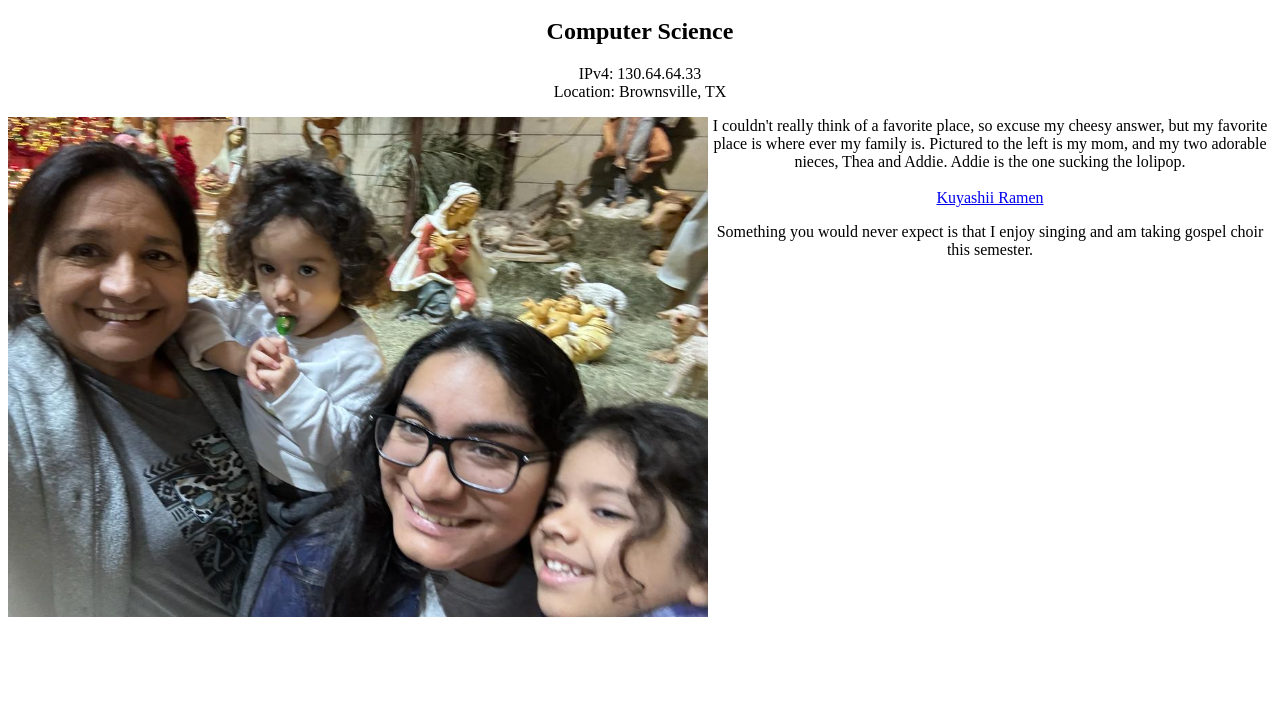
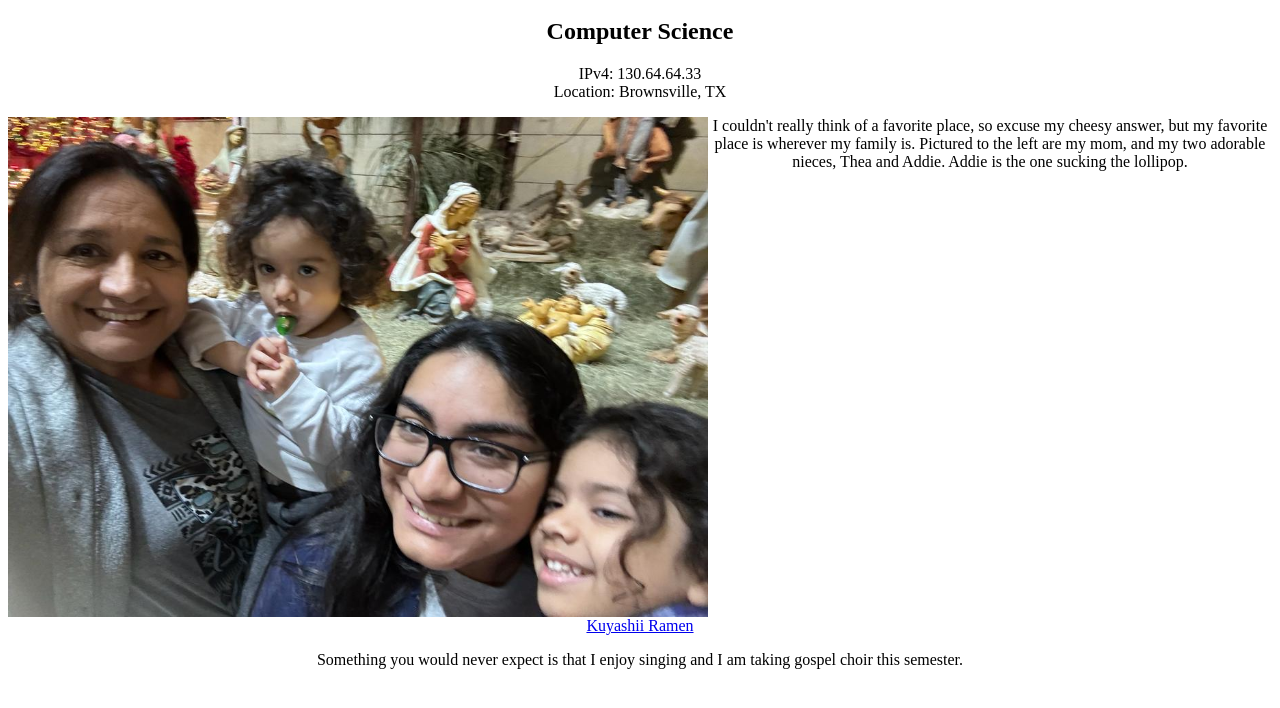
Before and after one commit to LAGarcia01/LAGarcia01.github.io, a plain HTML site: page index.html in a window 1280 px wide. Shown: the part 48-756 px from the top of the page. Drawn offline with Linux system fonts and the light colour scheme.

Commit message:
Update index.html
Added space after the description so that the remaining elements would be under the image. Also added target attribute to link so that it could open in new tab.

```diff
--- a/index.html
+++ b/index.html
@@ -10,23 +10,23 @@
             </p>
             <div>
                 <img style="float:left"
-            width="700"
-            height="500"
-            src="favorite_place.jpg"
-            alt="Favorite Place" />
+                width="700"
+                height="500"
+                src="favorite_place.jpg"
+                alt="Favorite Place" />
                 <label for="Description">
                     I couldn't really think of a favorite place, so excuse my
-                    cheesy answer, but my favorite place is where ever my family
-                    is. Pictured to the left is my mom, and my two adorable
-                    nieces, Thea and Addie. Addie is the one sucking the lolipop.
+                    cheesy answer, but my favorite place is wherever my family
+                    is. Pictured to the left are my mom, and my two adorable
+                    nieces, Thea and Addie. Addie is the one sucking the lollipop.
                 </label>
             </div>
-            <br>
-            <a href="https://www.kuyashiiramen.com/"> Kuyashii Ramen </a>
+            <br clear='all'>
+            <a href="https://www.kuyashiiramen.com/" target="_blank"> Kuyashii Ramen </a>
             <br>
             <p>
                 Something you would never expect is that I enjoy singing and
-                am taking gospel choir this semester.
+                I am taking gospel choir this semester.
             </p>
         </body>
     </head>
```
